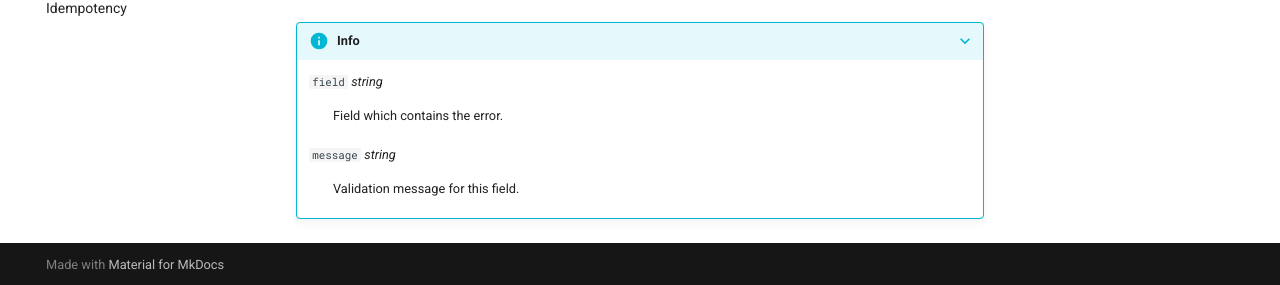
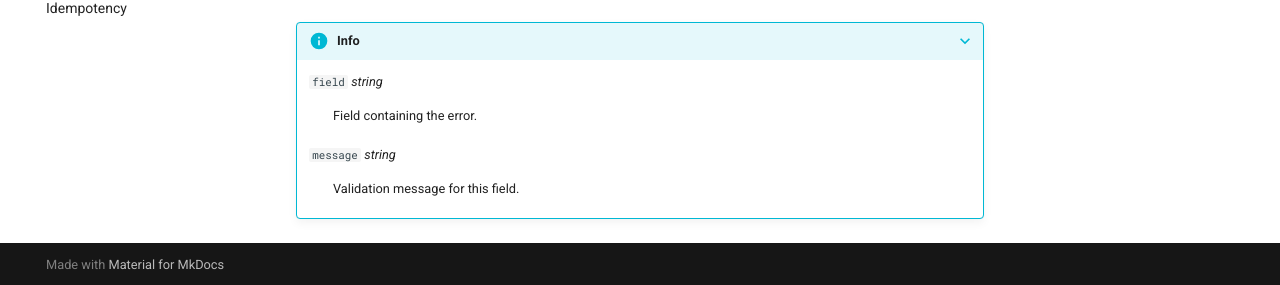
Before and after one commit to iumiCash/iumiCash.github.io, an MkDocs documentation site: the page built from docs/responses.md, in a window 1280 px wide and 900 px high, scrolled down 3430 px. Shown: the part 612-897 px from the top of the window. Built offline with MkDocs 1.6.1 and Material for MkDocs 9.7.7, drawn with Linux system fonts in a browser that asks for light colours.

Commit message:
responses changes 1 by AB

```diff
--- a/docs/responses.md
+++ b/docs/responses.md
@@ -132,7 +132,7 @@ To prevent validation errors, ensure that parameters are the right type and conf
 
     `field` *string*
 
-    :    Field which contains the error.
+    :    Field containing the error.
 
     `message` *string*
 
```
